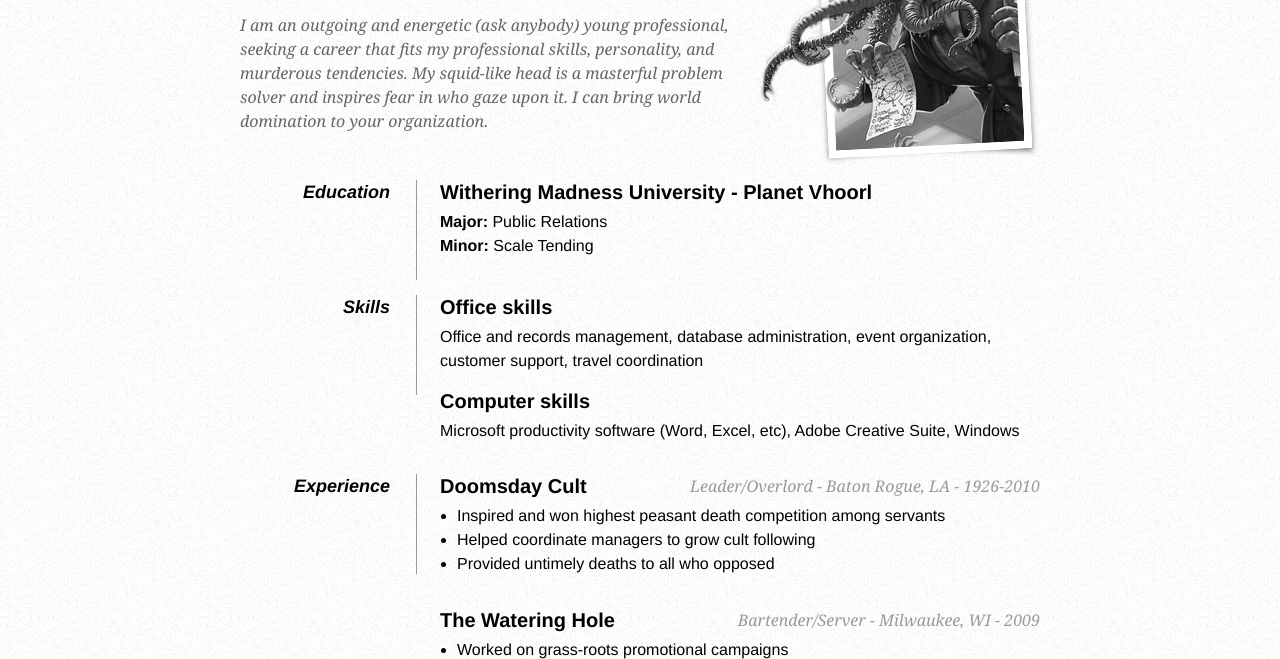
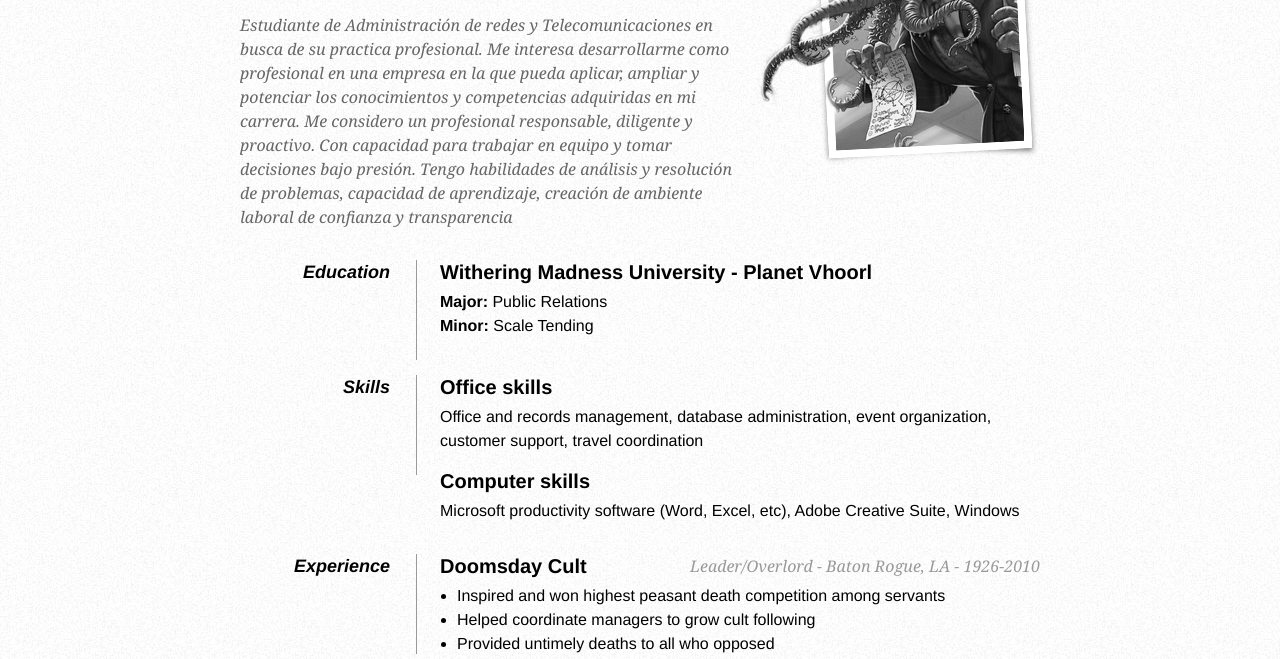
Before and after one commit to Allanlopezcv/cvallanlopez, a plain HTML site: page index.html in a window 1280 px wide. Shown: the part 148-807 px from the top of the page. Drawn offline with Linux system fonts and the light colour scheme.

Commit message:
Update index.html

```diff
--- a/index.html
+++ b/index.html
@@ -49,10 +49,10 @@
 
         <div id="objective">
             <p>
-                I am an outgoing and energetic (ask anybody) young professional, seeking a
-                career that fits my professional skills, personality, and murderous tendencies.
-                My squid-like head is a masterful problem solver and inspires fear in who gaze upon it.
-                I can bring world domination to your organization.
+                 Estudiante de Administración de redes y Telecomunicaciones en busca de su practica profesional.
+                 Me interesa desarrollarme como profesional en una empresa en la que pueda aplicar, ampliar y potenciar los conocimientos y competencias adquiridas en mi carrera.
+                 Me considero un profesional responsable, diligente y proactivo. Con capacidad para trabajar en equipo y tomar decisiones bajo presión.
+                 Tengo habilidades de análisis y resolución de problemas, capacidad de aprendizaje, creación de ambiente laboral de confianza y transparencia
             </p>
         </div>
 
```
